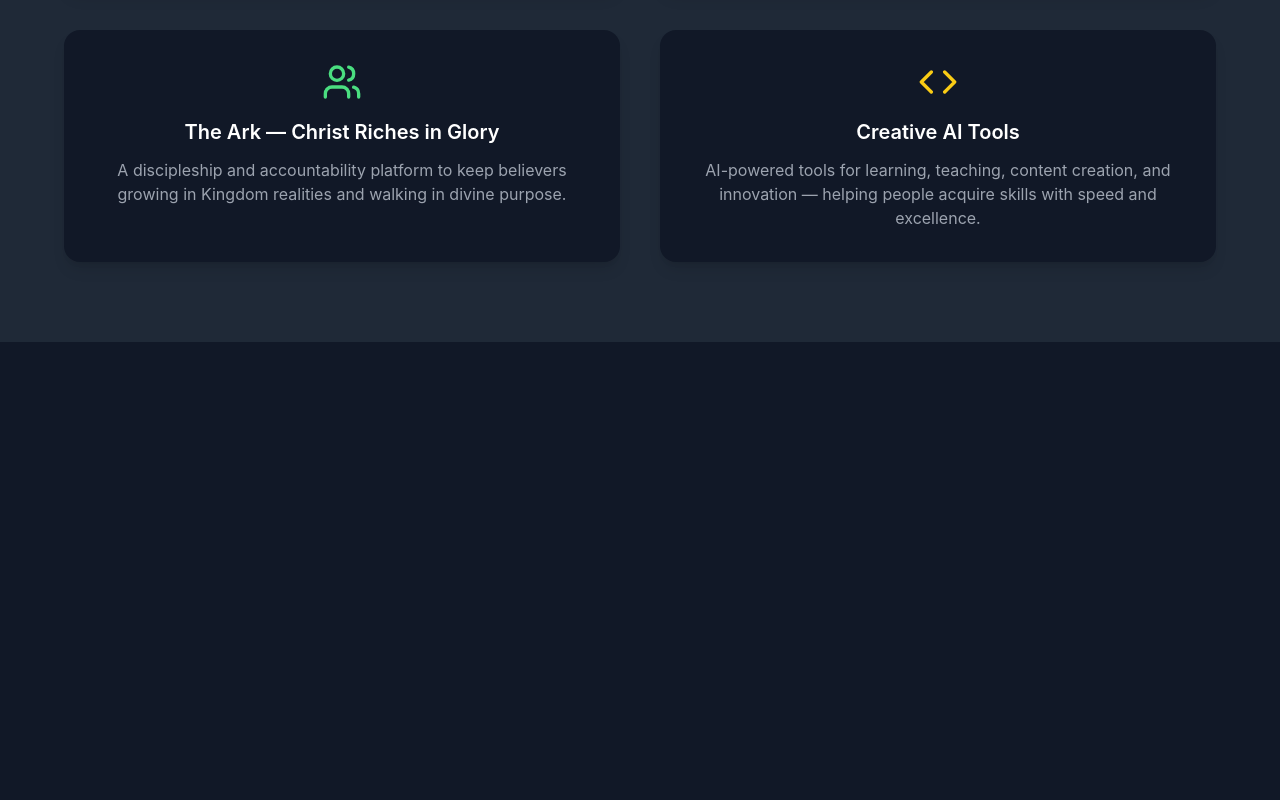
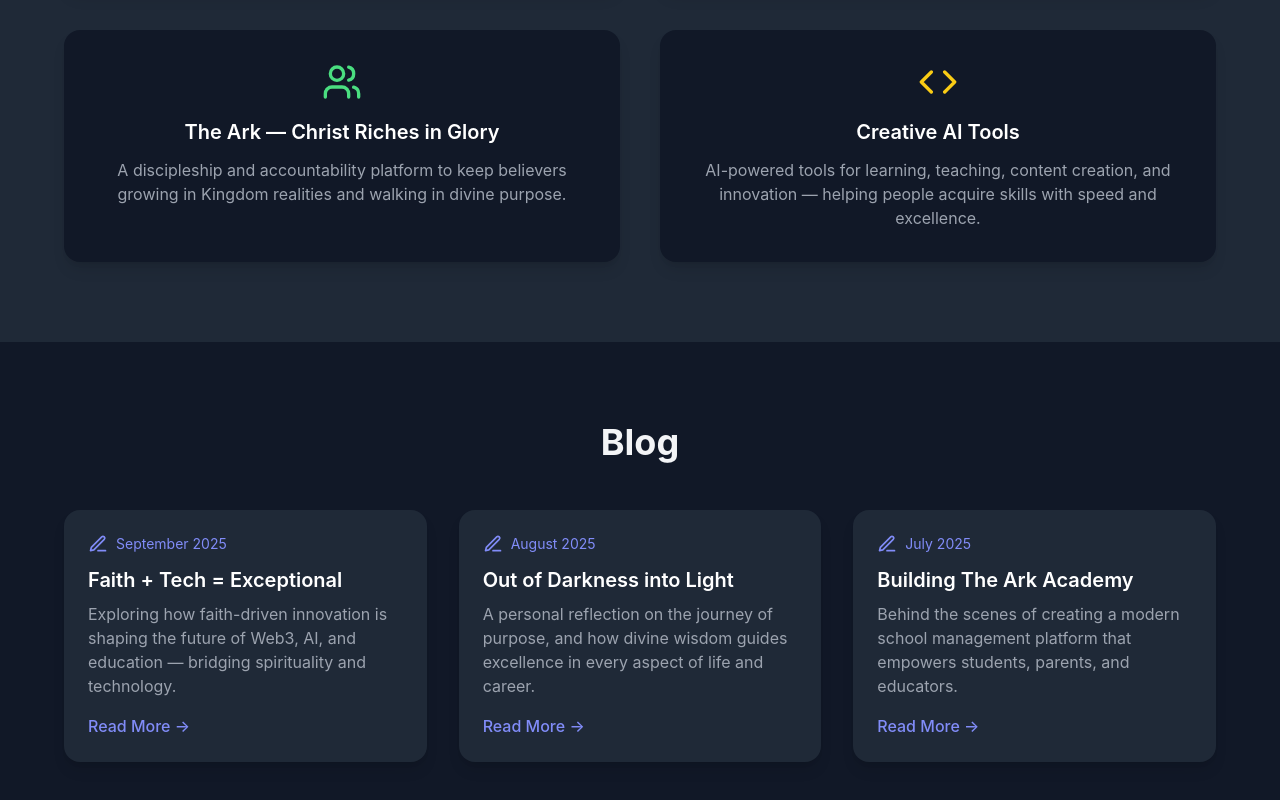
Before and after one commit to Solomough/Solomough-portfolio-, a React (Vite) app: page / in a window 1280 px wide. Shown: the part 1690-2490 px from the top of the page. Before the commit the page ends 2032 px from the top, so only its background shows below. Built offline with nearby package versions, Linux system fonts and the light colour scheme.

Commit message:
Update App.jsx

```diff
--- a/src/App.jsx
+++ b/src/App.jsx
@@ -3,6 +3,7 @@ import Navbar from "./components/Navbar";
 import Hero from "./components/Hero";
 import About from "./components/About";
 import Projects from "./components/Projects";
+import Blog from "./components/Blog";
 
 function App() {
   return (
@@ -18,6 +19,9 @@ function App() {
 
       {/* Projects */}
       <Projects />
+
+      {/* Blog */}
+      <Blog />
     </div>
   );
 }
```
